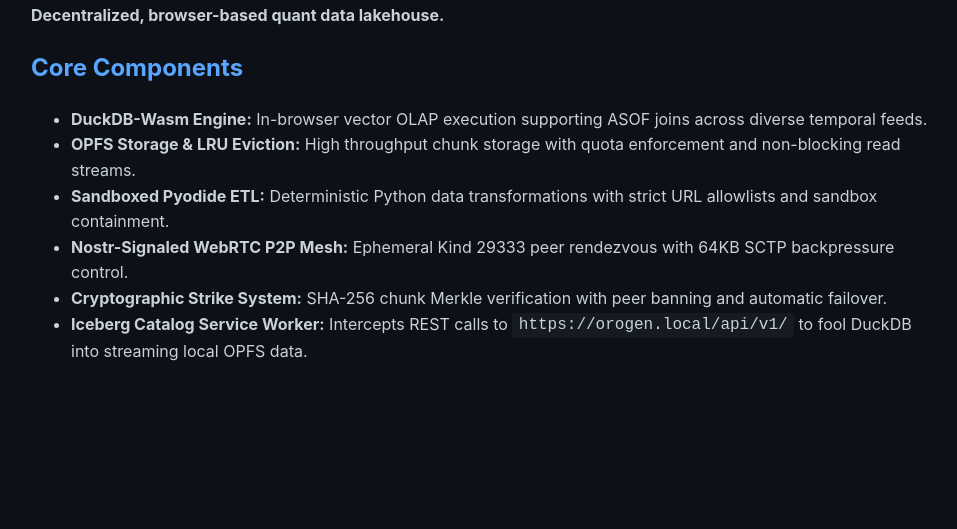
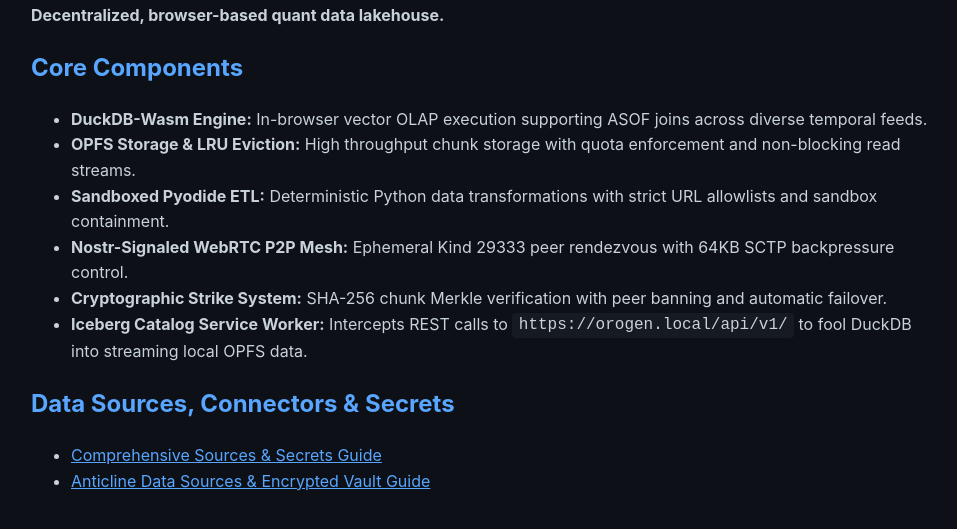
Before and after one commit to FranekJemiolo/orogen, a website: page docs/index.html in a window 1280 px wide. Shown: the part 123-652 px from the top of the page, without its empty margins (159-1116 px from the left). Drawn offline with Linux system fonts and the light colour scheme.

Commit message:
docs(orogen): add dataset manifests, connectors and secret interpolation docs

```diff
--- a/docs/index.html
+++ b/docs/index.html
@@ -33,5 +33,11 @@
     <li><strong>Cryptographic Strike System:</strong> SHA-256 chunk Merkle verification with peer banning and automatic failover.</li>
     <li><strong>Iceberg Catalog Service Worker:</strong> Intercepts REST calls to <code>https://orogen.local/api/v1/</code> to fool DuckDB into streaming local OPFS data.</li>
   </ul>
+
+  <h2>Data Sources, Connectors &amp; Secrets</h2>
+  <ul>
+    <li><a href="https://github.com/FranekJemiolo/orogen-manifests/blob/main/docs/SOURCES_GUIDE.md" style="color: #58a6ff;">Comprehensive Sources &amp; Secrets Guide</a></li>
+    <li><a href="https://github.com/FranekJemiolo/anticline/blob/main/docs/DATA_SOURCES.md" style="color: #58a6ff;">Anticline Data Sources &amp; Encrypted Vault Guide</a></li>
+  </ul>
 </body>
 </html>
```
Also changed, not shown: README.md.
